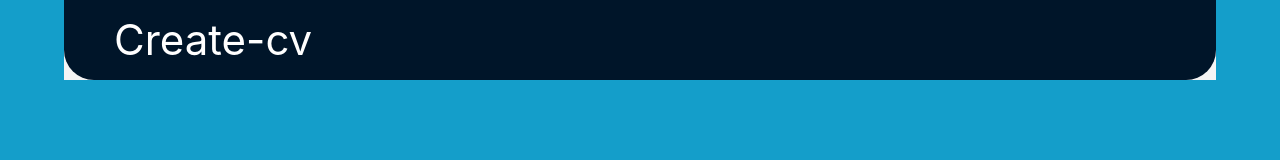
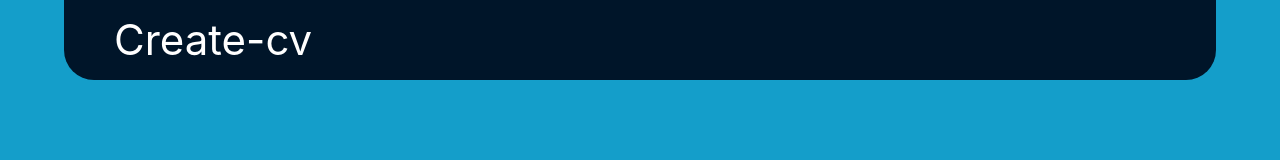
Before and after one commit to OlegPeunov/create-cv, a React (Create React App) app: page / in a window 1280 px wide. Shown: the top 160 px of the page. Built offline with nearby package versions, Linux system fonts and the light colour scheme.

Commit message:
HederS white corners are fixed

```diff
--- a/src/components/App.tsx
+++ /dev/null
@@ -1,15 +0,0 @@
-import Header from './Header/Header.tsx';
-import Content from './Content.tsx';
-import { Layout } from 'antd';
-
-function App() {
-  return (
-    <Layout>
-      <Header />
-
-      <Content />
-    </Layout>
-  );
-}
-
-export default App;
--- /dev/null
+++ b/src/components/App/App.styled.tsx
@@ -0,0 +1,6 @@
+import { Layout } from 'antd';
+import styled from 'styled-components';
+
+export const StyledLayout = styled(Layout)`
+  background-color: #149eca;
+`;
--- /dev/null
+++ b/src/components/App/App.tsx
@@ -0,0 +1,14 @@
+import Header from '../Header/Header.tsx';
+import Content from '../Content.tsx';
+import { StyledLayout } from './App.styled';
+
+function App() {
+  return (
+    <StyledLayout>
+      <Header />
+      <Content />
+    </StyledLayout>
+  );
+}
+
+export default App;
--- a/src/components/Header/Header.styed.tsx
+++ b/src/components/Header/Header.styled.tsx
@@ -4,6 +4,7 @@ const { Header } = Layout;
 
 export const StyledHeader = styled(Header)`
   border-radius: 0 0 30px 30px;
+
   color: white;
   font-size: 42px;
   height: 10vh;
--- a/src/components/Header/Header.tsx
+++ b/src/components/Header/Header.tsx
@@ -1,4 +1,4 @@
-import { StyledHeader } from './Header.styed';
+import { StyledHeader } from './Header.styled';
 
 function HeaderAnt() {
   return <StyledHeader>Create-cv</StyledHeader>;
--- a/src/index.tsx
+++ b/src/index.tsx
@@ -1,7 +1,7 @@
 import React from 'react';
 import ReactDOM from 'react-dom/client';
 import './index.css';
-import App from './components/App.tsx';
+import App from './components/App/App.tsx';
 
 const root = ReactDOM.createRoot(document.getElementById('root')!);
 root.render(<App />);
```
